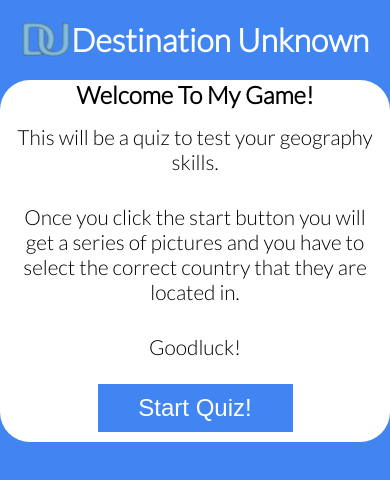
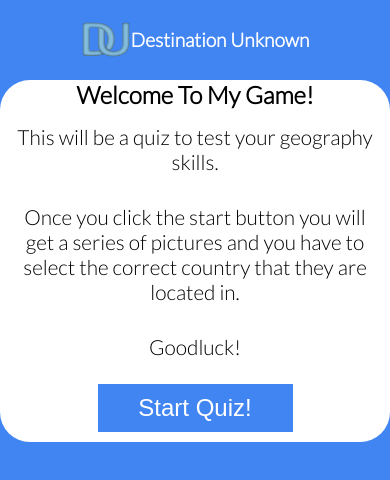
Before and after one commit to rinalds98/destination-unknown, a plain HTML site: page index.html in a window 390 px wide. Drawn offline with Linux system fonts and the light colour scheme.

Commit message:
Add information to README file and modify css

```diff
--- a/assets/css/style.css
+++ b/assets/css/style.css
@@ -198,3 +198,10 @@ body {
         margin: 10px 0;
     }
 }
+
+@media screen and (max-width:400px) {
+
+    #logo {
+        font-size: 0.6rem;
+    }
+}
```
Also changed, not shown: assets/images/wireframe.png (added), 1 other file.
